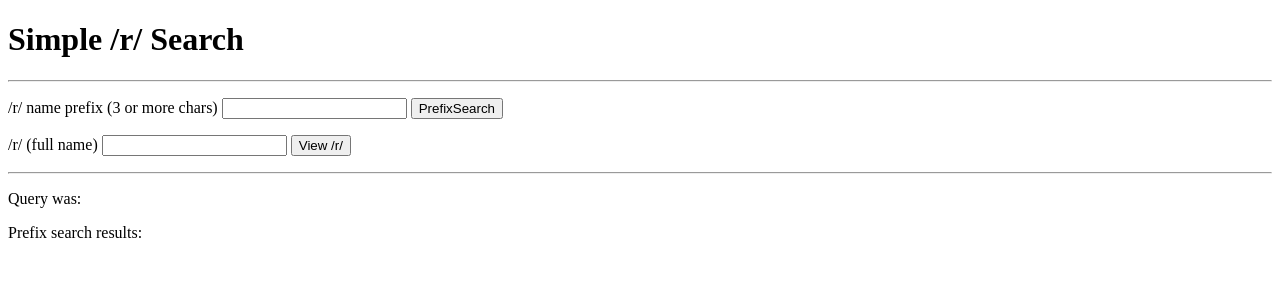
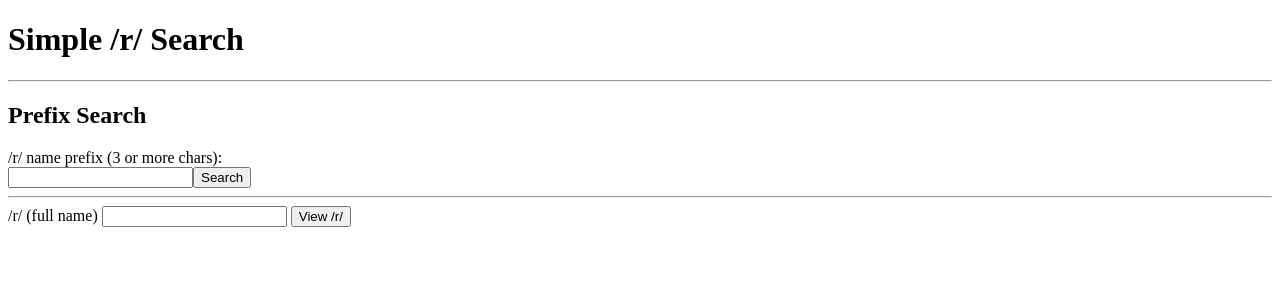
Before and after one commit to KChalk/IR_RedditSite, a Flask app: page /simple in a window 1280 px wide. Shown: the top 300 px of the page. Run offline with Flask 2, Linux system fonts and the light colour scheme; data that the repository does not hold is empty.

Commit message:
Do stuff with simple.html

```diff
--- a/templates/simple.html
+++ b/templates/simple.html
@@ -1,35 +1,55 @@
 {% extends "sitemeta.html" %}
 {% block title %}Simple /r/ Search{% endblock %}
+{% block localstyle %}
+#error-msg {
+	color: black;
+	border: thin solid red;
+	background: #f88;
+	padding: 1em;
+}
+{% endblock %}
 {% block content %}
-    <form method="post">
-        <h1>Simple /r/ Search</h1>
-        {{error}}
-    <hr/>
+<form method="post">
+
+<h1>Simple /r/ Search</h1>
+
+{%if error %}
+<div id="error-msg">
+{{error}}
+</div>
+{% endif %}
+<hr>
+
+<div>
+    <h2>Prefix Search</h2>
+    <div><label for="prefix">/r/ name prefix (3 or more chars):</label></div>
+    <div><input type="text" name="prefix" id="prefix"><button type="submit" value="PrefixSearch">Search</div>
+
+    {% if p_res %}
+    <ul>
+            {% for r, _ in p_res %}
+                <li><a href="{{ url_for('subpage', subname=r) }}">{{r.decode("utf-8")}}</li></a>
+            {% endfor %}
+    </ul>
+    {% endif %}
+</div>
+
+<hr>
+
+<div>
+    <label for="r">/r/ (full name)</label>
+    <input name="r" id="r">
+    <input type="submit" value="View /r/">
+</div>
+
+<!--
+    {% if query != "" %}
+    <div>
     <p>
-        <label for="prefix">/r/ name prefix (3 or more chars)</label>
-        <input name="prefix" id="prefix">
-        <input type="submit" value="PrefixSearch">
+        Query was: {{ query }} <a href="{{ url_for('subpage', subname=query) }}">{{query}}</a>
     </p>
-    <p>
-        <label for="r">/r/ (full name)</label>
-        <input name="r" id="r">
-        <input type="submit" value="View /r/">
-      </form>
-
-    </p>
-    <hr/>
-
-    <p> Query was: {{ query }}
-        <a href="{{ url_for('subpage', subname=query) }}">{{query}}</a>
-
-    </p>
-
-    Prefix search results:
-    <table>
-            {% for r in p_res %}
-            <tr>
-                <td>{{r}}</td>
-            </tr>
-            {% endfor %}
-    </table>
+    {% endif %}
+</div>
+-->
+</form>
 {% endblock %}
--- a/templates/sitemeta.html
+++ b/templates/sitemeta.html
@@ -3,6 +3,14 @@
 	<head>
 		<meta charset="utf-8">
 		<title>{% block title %}Untitled{% endblock %}</title>
+		<style type="text/css">
+table, th, td {
+	border: thin solid black;
+}
+
+{% block localstyle %}
+{% endblock %}
+		</style>
 	</head>
 	<body>
 {% block content %}
```
